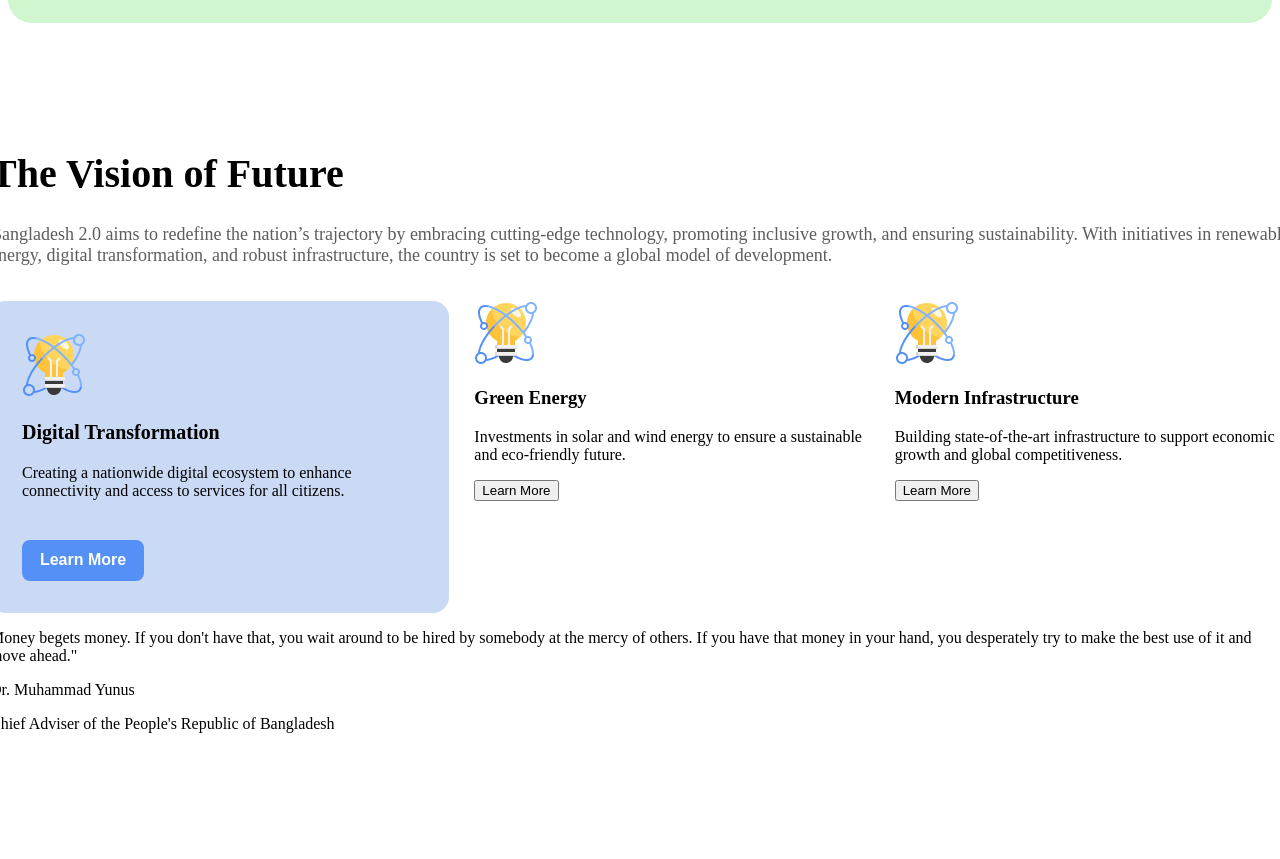
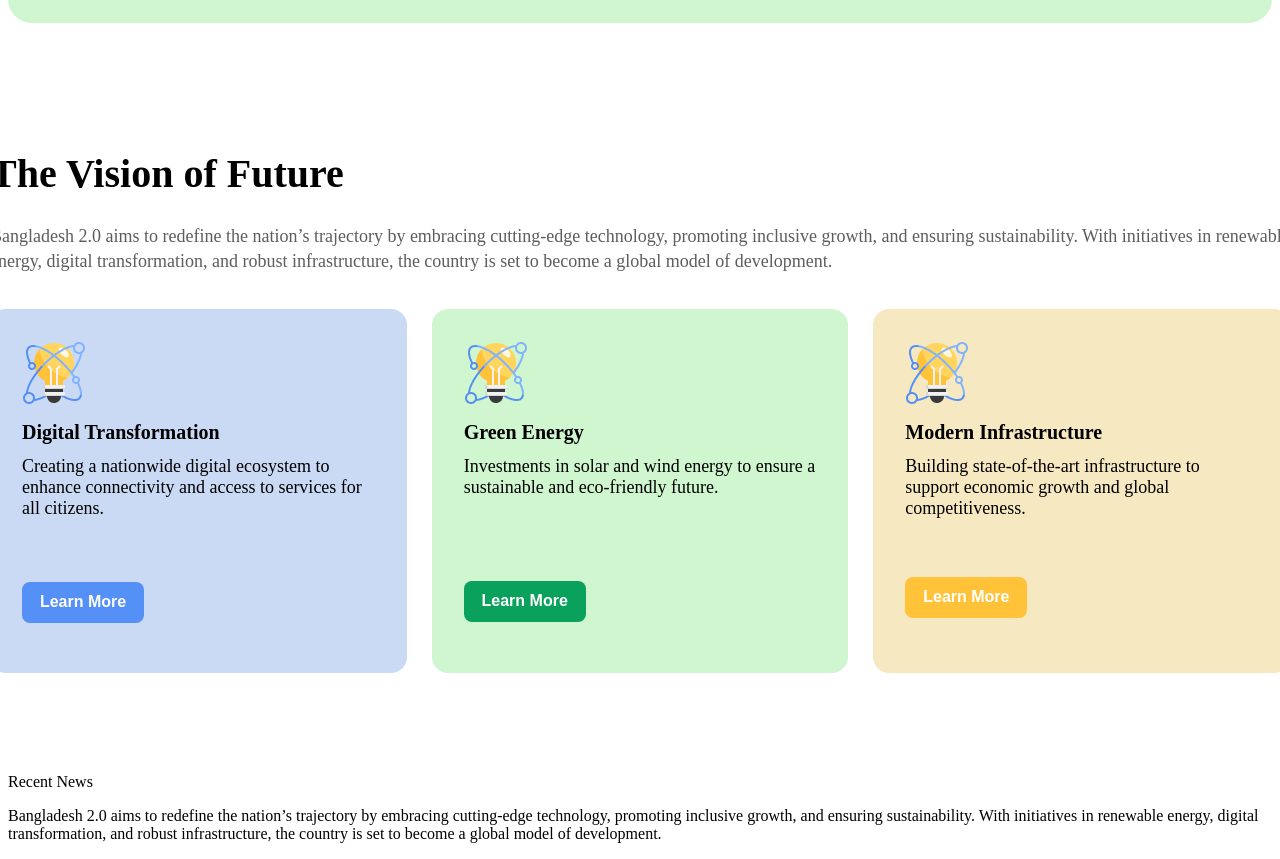
Before and after one commit to EmonMridha/exam01, a plain HTML site: page index.html in a window 1280 px wide. Shown: the part 757-1616 px from the top of the page. Before the commit the page ends 1514 px from the top, so only its background shows below. Drawn offline with Linux system fonts and the light colour scheme.

Commit message:
finished second section, now doing third sec

```diff
--- a/index.html
+++ b/index.html
@@ -30,28 +30,41 @@
                 <p class="para-2nd">Bangladesh 2.0 aims to redefine the nation’s trajectory by embracing cutting-edge technology, promoting inclusive growth, and ensuring sustainability. With initiatives in renewable energy, digital transformation, and robust infrastructure, the country is set to become a global model of development.</p>
                 <div class="three-box-parent">
                     <div class="transformation">
-                        <img src="assets/card-icon.png" alt="">
+                        <img class="card-img" src="assets/card-icon.png" alt="">
                         <h3 class="transfo-title">Digital Transformation</h3>
                         <p class="transfo-p">Creating a nationwide digital ecosystem to enhance connectivity and access to services for all citizens.</p>
-                        <button class="box-btn">Learn More</button>
+                        <button class="box-btn-t">Learn More</button>
                     </div>
                     <div class="energy">
-                        <img src="assets/card-icon.png" alt="">
-                        <h3>Green Energy</h3>
-                        <p>Investments in solar and wind energy to ensure a sustainable and eco-friendly future.</p>
-                        <button>Learn More</button>
+                        <img class="card-img" src="assets/card-icon.png" alt="">
+                        <h3 class="energy-title">Green Energy</h3>
+                        <p class="energy-p">Investments in solar and wind energy to ensure a sustainable and eco-friendly future.</p>
+                        <button class="box-btn-e">Learn More</button>
                     </div>
                     <div class="infrastructure">
-                        <img src="assets/card-icon.png" alt="">
-                        <h3>Modern Infrastructure</h3>
-                        <p>Building state-of-the-art infrastructure to support economic growth and global competitiveness.</p>
-                        <button>Learn More</button>
+                        <img class="card-img" src="assets/card-icon.png" alt="">
+                        <h3 class="infra-title">Modern Infrastructure</h3>
+                        <p class="infra-p">Building state-of-the-art infrastructure to support economic growth and global competitiveness.</p>
+                        <button class="box-btn-i">Learn More</button>
                     </div>
                 </div>
-                <div class="yunus-speech">
+                <!-- <div class="yunus-speech">
                     <p class="speech">Money begets money. If you don't have that, you wait around to be hired by somebody at the mercy of others. If you have that money in your hand, you desperately try to make the best use of it and move ahead."</p>
                     <p class="name">Dr. Muhammad Yunus</p>
                     <p class="info">Chief Adviser of the People's Republic of Bangladesh</p>
+                </div> -->
+            </div>
+        </div>
+        <div class="third-section">
+            <div class="thrid-section-content">
+                <p class="third-title">Recent News</p>
+                <p class="third-p">Bangladesh 2.0 aims to redefine the nation’s trajectory by embracing cutting-edge technology, promoting inclusive growth, and ensuring sustainability. With initiatives in renewable energy, digital transformation, and robust infrastructure, the country is set to become a global model of development.</p>
+                <div class="news1">
+                    <div class="news-img"></div>
+                    <div class="news-text"></div>
+                </div>
+                <div class="news2">
+
                 </div>
             </div>
         </div>
--- a/styles/style.css
+++ b/styles/style.css
@@ -57,12 +57,14 @@
 .second-section{
     display:flex;
     justify-content:center;
+    margin-bottom: 100px;
 }
 .para-2nd{
     font-size:18px;
     color:#5d5d5d;
     margin-top:15px;
     margin-bottom:35px;
+    line-height:25px;
 }
 .three-box-parent{
     display:flex;
@@ -76,18 +78,15 @@
     border-radius: 16px;
     padding:32px;
 }
-.card{
-    width:64px;
-    height:64px;
-}
-.transfo-title{
+.transfo-title ,.energy-title, .infra-title{
     font-size:20px;
     font-weight: bold;
+    line-height: 7px;
 }
-.transfo-p{
-    font-size: 16px;
+.transfo-p, .energy-p, .infra-p{
+    font-size: 18px;
 }
-.box-btn{
+.box-btn-t{
     background-color: #5490F5;
     width:122px;
     height:41px;
@@ -95,6 +94,49 @@
     font-weight: bold;
     border:none;
     color:white;
-    margin-top:24px;
+    margin-top:45px;
     font-size:16px;
 }
+.box-btn-t:hover, .box-btn-e:hover,.box-btn-i:hover{
+    background-color:white;
+    cursor:pointer;
+    color:black;
+}
+.energy{
+    padding:32px;
+    background-color: rgb(207, 246, 207);
+    border-radius:16px;
+}
+.box-btn-e{
+    background-color: #09A15C;
+    width:122px;
+    height:41px;
+    border-radius:8px;
+    font-weight: bold;
+    border:none;
+    color:white;
+    margin-top:65px;
+    font-size:16px;
+}
+.card-img{
+    width:64px;
+    height:64px;
+}
+.infrastructure{
+    width:410px;
+    height:300px;
+    background-color:#f6e8c1 ;
+    border-radius:16px;
+    padding:32px;
+}
+.box-btn-i{
+    background-color:#FFC239;
+    width:122px;
+    height:41px;
+    border-radius:8px;
+    font-weight: bold;
+    border:none;
+    color:white;
+    margin-top:40px;
+    font-size:16px;
+}
```
